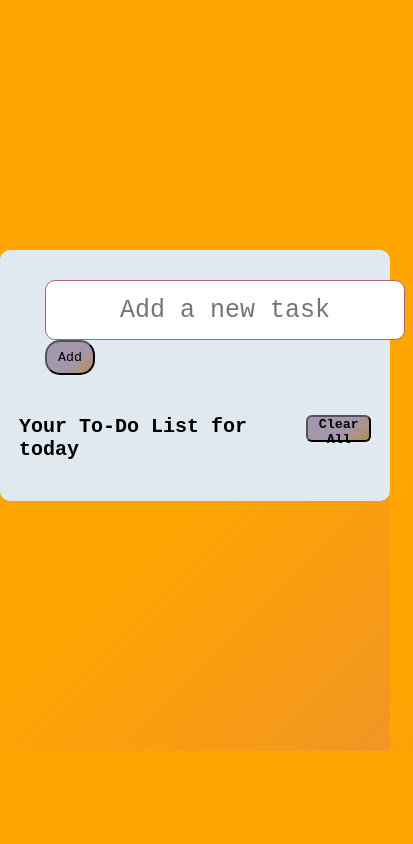
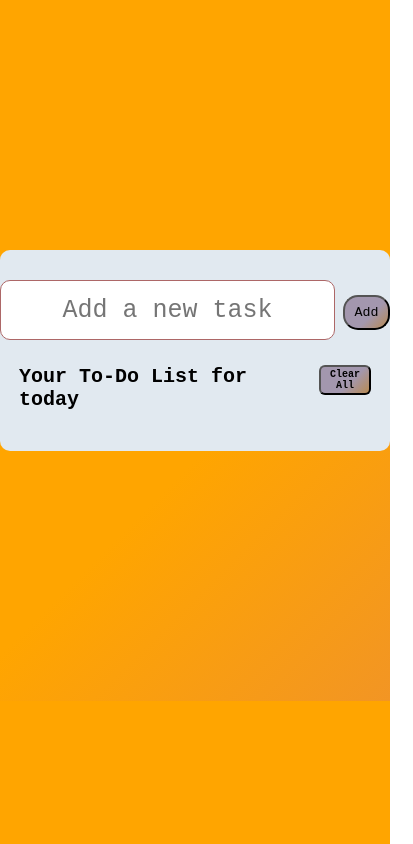
Before and after one commit to Prajeett/to-do-list, a plain HTML site: page index.html in a window 390 px wide. Shown: the whole page, 413 px wide, since content can reach past the window. Drawn offline with Linux system fonts and the light colour scheme.

Commit message:
Made the web application responsive for all the devices

```diff
--- a/style.css
+++ b/style.css
@@ -96,3 +96,22 @@ transform: scale(0.8);
 #add_list{
 margin-left: 40px;
 }
+
+@media screen and (max-width: 800px) {
+.input_task{
+    display: flex;
+    justify-content: center;
+    margin: 0px;
+
+}
+
+.add_button{
+    margin-top: 15px;
+}
+
+.clear_button{
+    height: 30px;
+    font-size: 10px;
+}
+
+}
```
Also changed, not shown: 1 other file.
